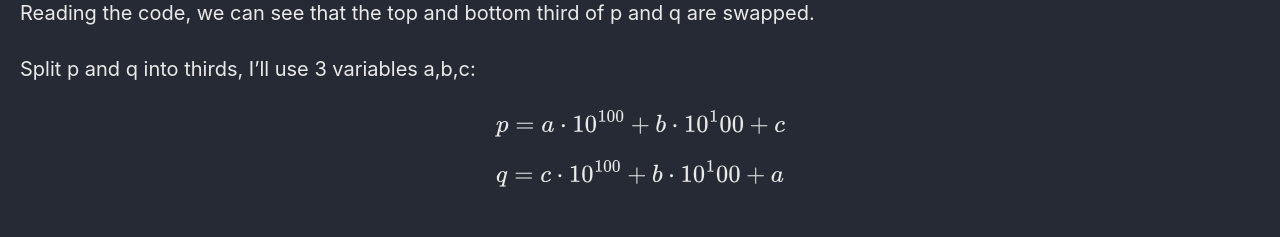
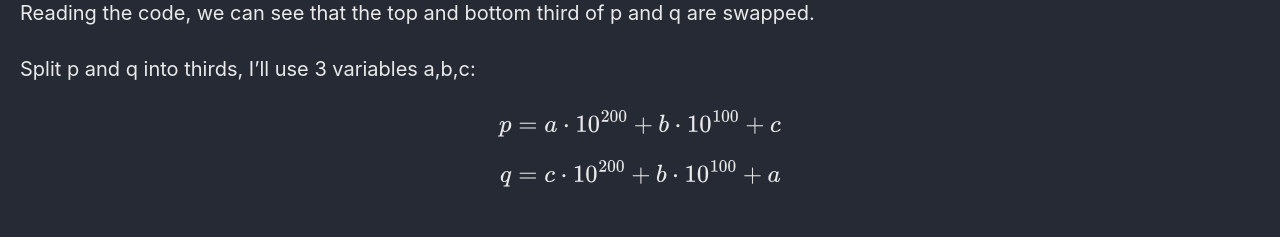
Before and after one commit to Connor-McCartney/Connor-McCartney.github.io, a Jekyll site: the page built from _pages/cryptography/rsa/PrimeRotation-CompfestCTF-16-2024.md, in a window 1280 px wide. Shown: the part 1089-1326 px from the top of the page. Built offline with Jekyll 4.4.1, drawn with Linux system fonts in a browser that asks for light colours; cached includes are drawn as plain includes.

Commit message:
Update PrimeRotation-CompfestCTF-16-2024.md

```diff
--- a/_pages/cryptography/rsa/PrimeRotation-CompfestCTF-16-2024.md
+++ b/_pages/cryptography/rsa/PrimeRotation-CompfestCTF-16-2024.md
@@ -46,9 +46,9 @@ Reading the code, we can see that the top and bottom third of p and q are swappe
 Split p and q into thirds, I'll use 3 variables a,b,c:
 
 $$
-p = a \cdot 10^{100} + b \cdot 10^100 + c
+p = a \cdot 10^{200} + b \cdot 10^{100} + c
 $$
 
 $$
-q = c \cdot 10^{100} + b \cdot 10^100 + a
+q = c \cdot 10^{200} + b \cdot 10^{100} + a
 $$
```
